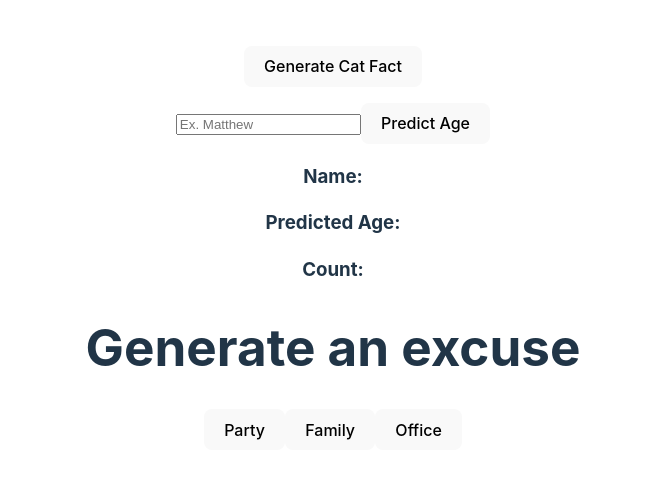
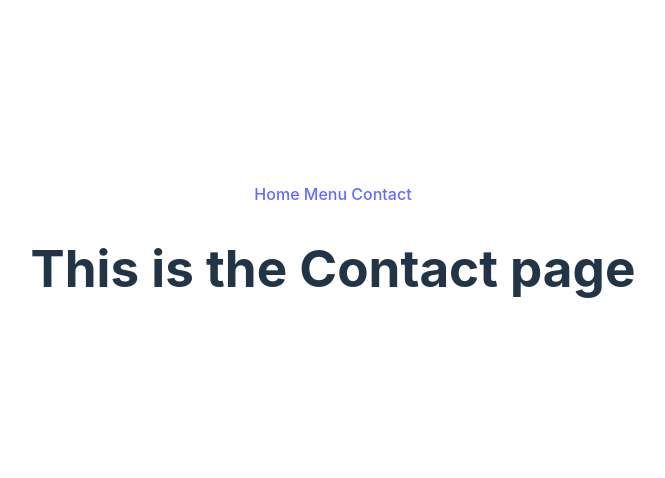
Before and after one commit to matheusfribeiro/react-studies, a React (Vite) app: page /contact in a window 1280 px wide. Shown: the part 144-622 px from the top of the page, without its empty margins (307-972 px from the left). Built offline with nearby package versions, Linux system fonts and the light colour scheme; no server answers.

Commit message:
react router dom

```diff
--- a/package.json
+++ b/package.json
@@ -11,7 +11,8 @@
   "dependencies": {
     "axios": "^1.3.5",
     "react": "^18.2.0",
-    "react-dom": "^18.2.0"
+    "react-dom": "^18.2.0",
+    "react-router-dom": "^6.10.0"
   },
   "devDependencies": {
     "@types/react": "^18.0.28",
--- a/src/App.jsx
+++ b/src/App.jsx
@@ -1,63 +1,28 @@
 import './App.css'
 import Axios from 'axios'
 import { useEffect, useState } from 'react'
+import {BrowserRouter as Router, Routes, Route, Link} from 'react-router-dom'
+import { Home } from './pages/Home'
+import { Menu } from './pages/Menu'
+import { Contact } from './pages/Contact'
+import { Navbar } from './NavBar'
 
 
 
 
 function App() {
-  const [catFact, setCatFact] = useState("")
-  useEffect(() => {
-    fetchCatFact()
-  }, [])
-
-
-  const fetchCatFact = () => {
-    Axios.get("https://catfact.ninja/fact").then(response => {
-    setCatFact(response.data.fact)
-  })
-  }
-
-  const [name, setName] = useState("")
-  const [age, setAge] = useState(null)
-
-  const fetchData = () => {
-    Axios.get(`https://api.agify.io/?name=${name}`).then(response => {
-      setAge(response.data)
-    })
-  }
-
-
-  const [excuse, setExcuse] = useState("")
-
-  const fetchExcuse = (excuse) => {
-    Axios.get(`https://excuser-three.vercel.app/v1/excuse/${excuse}`).then(response => {
-      setExcuse(response.data[0].excuse)
-    })
-
-  }
-
-
-
 
   return (
     <div className="App">
-      <button onClick={fetchCatFact}>Generate Cat Fact</button>
-      <p>{catFact}</p>
-
-      <input type="text" placeholder='Ex. Matthew' onChange={(e) => setName(e.target.value)}/>
-      <button onClick={fetchData}> Predict Age</button>
-      <h3>Name: {age?.name} </h3>
-      <h3>Predicted Age: {age?.age} </h3>
-      <h3>Count: {age?.count} </h3>
-
-
-      <h1>Generate an excuse</h1>
-      <button onClick={() => fetchExcuse("party")} > Party</button>
-      <button onClick={() => fetchExcuse("family")}> Family</button>
-      <button onClick={() => fetchExcuse("office")}> Office</button>
-
-      <p>{excuse}</p>
+      <Router>
+        <Navbar />
+        <Routes>
+          <Route path="/" element={<Home />}/>
+          <Route path="/menu" element={<Menu />}/>
+          <Route path="/contact" element={<Contact />}/>
+          <Route path="*" element={<h1>PAGE NOT FOUND</h1>}/>
+        </Routes>
+      </Router>
     </div>
   )
 }
--- /dev/null
+++ b/src/Navbar.jsx
@@ -0,0 +1,11 @@
+import { Link } from "react-router-dom"
+
+export const Navbar = () => {
+  return (
+    <div>
+      <Link to="/"> Home</Link>
+      <Link to="/menu"> Menu</Link>
+      <Link to="/contact"> Contact</Link>
+    </div>
+  )
+}
--- /dev/null
+++ b/src/pages/Contact.jsx
@@ -0,0 +1,6 @@
+export const Contact = () => {
+  return (
+
+    <h1> This is the Contact page</h1>
+  )
+}
--- /dev/null
+++ b/src/pages/Home.jsx
@@ -0,0 +1,6 @@
+export const Home = () => {
+  return (
+
+    <h1> This is the home page</h1>
+  )
+}
--- /dev/null
+++ b/src/pages/Menu.jsx
@@ -0,0 +1,6 @@
+export const Menu = () => {
+  return (
+
+    <h1> This is the Menu page</h1>
+  )
+}
```
Also changed, not shown: 1 other file (tests, documents, lock files or other folders).
